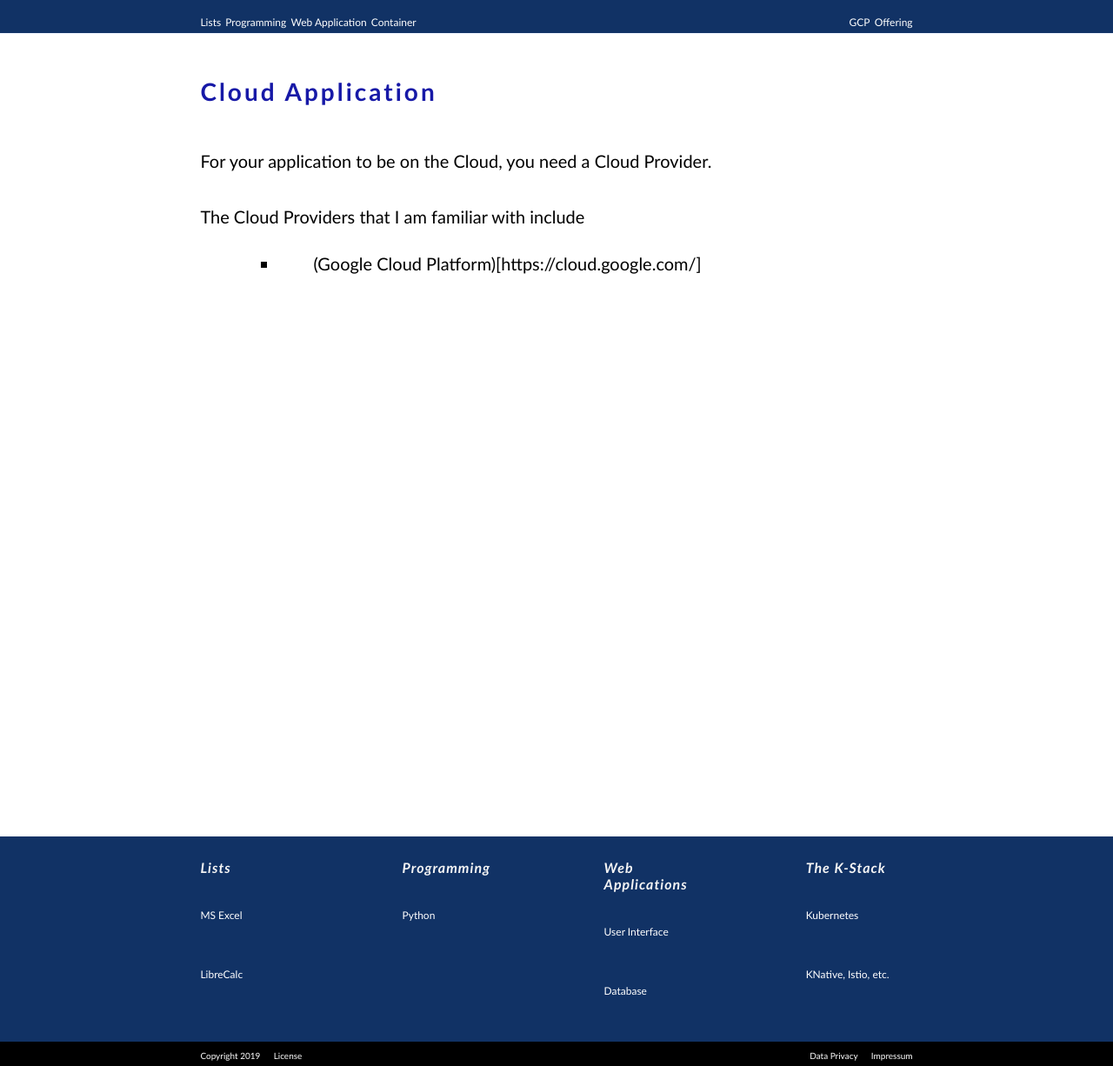
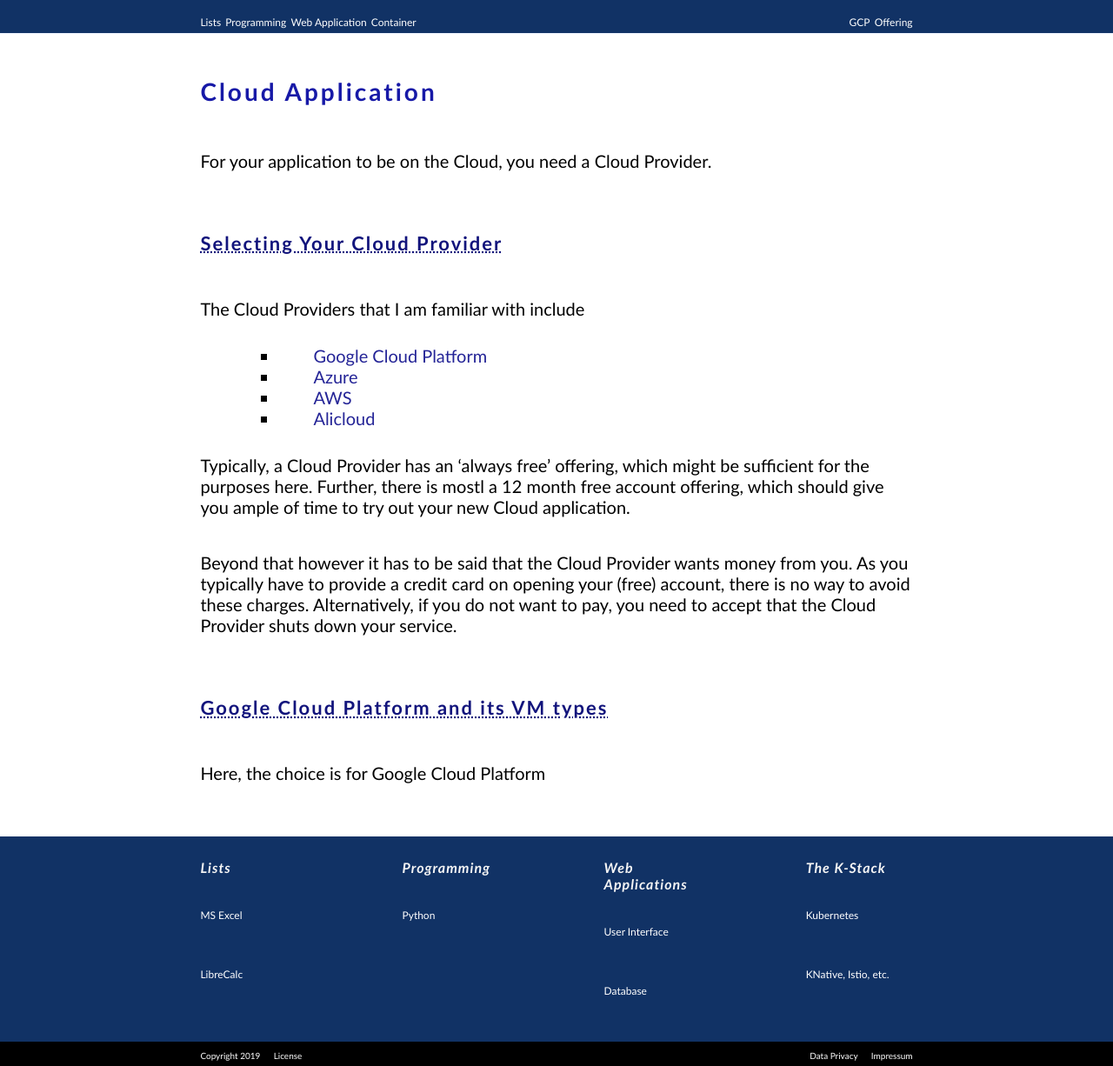
Before and after one commit to MaSe69/fromlisttok8, a Jekyll site: the page built from md/cloudapp.md, in a window 1280 px wide and 1226 px high. Shown: the whole window at 87% size. Built offline with Jekyll 4.4.1, drawn with Linux system fonts in a browser that asks for light colours.

Commit message:
Kubernetes

```diff
--- a/Gemfile
+++ b/Gemfile
@@ -23,7 +23,8 @@ end
 install_if -> { RUBY_PLATFORM =~ %r!mingw|mswin|java! } do
   gem "tzinfo", "~> 1.2"
   gem "tzinfo-data"
-end
+  gem 'jekyll-seo-tag'
+ end
 
 # Performance-booster for watching directories on Windows
 gem "wdm", "~> 0.1.1", :install_if => Gem.win_platform?
--- a/_config.yml
+++ b/_config.yml
@@ -18,11 +18,11 @@
 # You can create any custom variable you would like, and they will be accessible
 # in the templates via {{ site.myvariable }}.
 
-title: From a list to Kubernetes
+title: Put Your Best Lists to Kubernetes on GCP
 email: Dr.Marcus.Semling@gmail.com
 
 description: >- # this means to ignore newlines until "baseurl:"
-  Start with a list, then a local program, then a web app and finally a K8s-based service
+  Start with a list, then a local program, then a Cloud app and finally a K8s-based service
 baseurl: "/pages/D027555/fromlisttok8s" # the subpath of your site, e.g. /blog
 url: "" # the base hostname & protocol for your site, e.g. http://example.com
 twitter_username: jekyllrb
@@ -32,6 +32,8 @@ github_username:  jekyll
 theme: minima
 plugins:
   - jekyll-feed
+  - jekyll-seo-tag
+
 
 # Exclude from processing.
 # The following items will not be processed, by default.
--- a/_includes/public/40_slogan.html
+++ b/_includes/public/40_slogan.html
@@ -4,10 +4,10 @@
 
     <div class="slogan_center">
         <div class="slogan">
-            From a List to a Kubernetes Service
+            From Local Lists to a Global Service
         </div>
         <div class="sub_slogan">
-            An application development process
+            Evolve your best local lists step-by-step to a Kubernetes-based service
         </div>
     </div>
     <div class="slogan_left">
--- a/md/cloudapp.md
+++ b/md/cloudapp.md
@@ -9,5 +9,20 @@ permalink: /cloudapp/
 
 For your application to be on the Cloud, you need a Cloud Provider.
 
+## Selecting Your Cloud Provider
+
 The Cloud Providers that I am familiar with include
-- (Google Cloud Platform)[https://cloud.google.com/]
+- [Google Cloud Platform](https://cloud.google.com/)
+- [Azure](https://azure.microsoft.com/en-us/)
+- [AWS](https://aws.amazon.com/)
+- [Alicloud](https://www.alibabacloud.com/)
+
+Typically, a Cloud Provider has an 'always free' offering, which might be sufficient for the purposes here.
+Further, there is mostl a 12 month free account offering, which should give you ample of time to try out your new Cloud application.
+
+Beyond that however it has to be said that the Cloud Provider wants money from you. As you typically have to provide a credit card on opening your (free) account, there is no way to avoid these charges. Alternatively, if you do not want to pay, you need to accept that the Cloud Provider shuts down your service.
+
+
+## Google Cloud Platform and its VM types
+
+Here, the choice is for Google Cloud Platform
```
Also changed, not shown: _includes/public/10_head.html (+9 -2 lines), _includes/public/50_middle.html (+10 -9 lines), Gemfile.lock.
